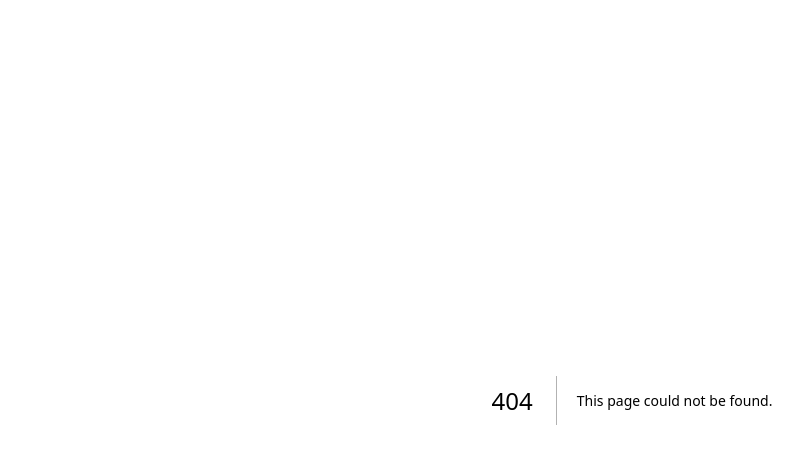
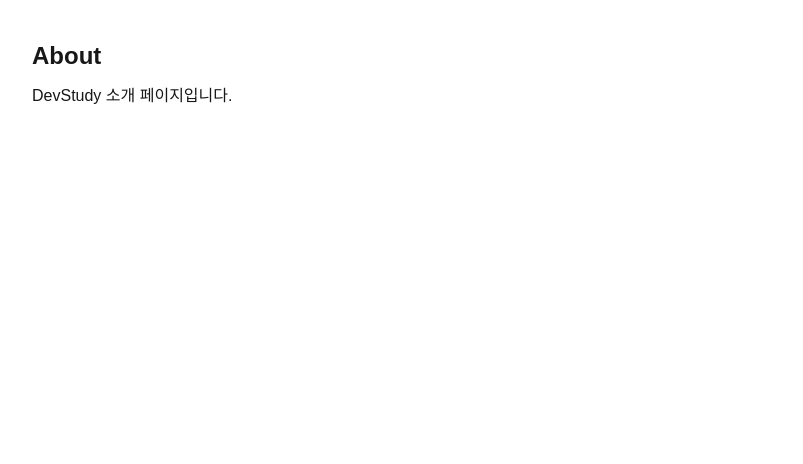
Before and after one commit to jbkim08/dev-study, a Next.js app: page /about in a window 1280 px wide. Before the commit this address had no page. Shown: the top 464 px of the page, without its empty margins (8-811 px from the left). Built offline with nearby package versions, Linux system fonts and the light colour scheme.

Commit message:
02.앱라우터와 폴더구조

```diff
--- /dev/null
+++ b/src/app/about/page.tsx
@@ -0,0 +1,8 @@
+export default function AboutPage() {
+  return (
+    <main className="p-10">
+      <h1 className="text-2xl font-bold">About</h1>
+      <p className="mt-3">DevStudy 소개 페이지입니다.</p>
+    </main>
+  );
+}
--- a/src/app/layout.tsx
+++ b/src/app/layout.tsx
@@ -13,7 +13,7 @@
 });
 
 export const metadata: Metadata = {
-  title: "Create Next App",
+  title: "NEXT 프로젝트",
   description: "Generated by create next app",
 };
 
```
